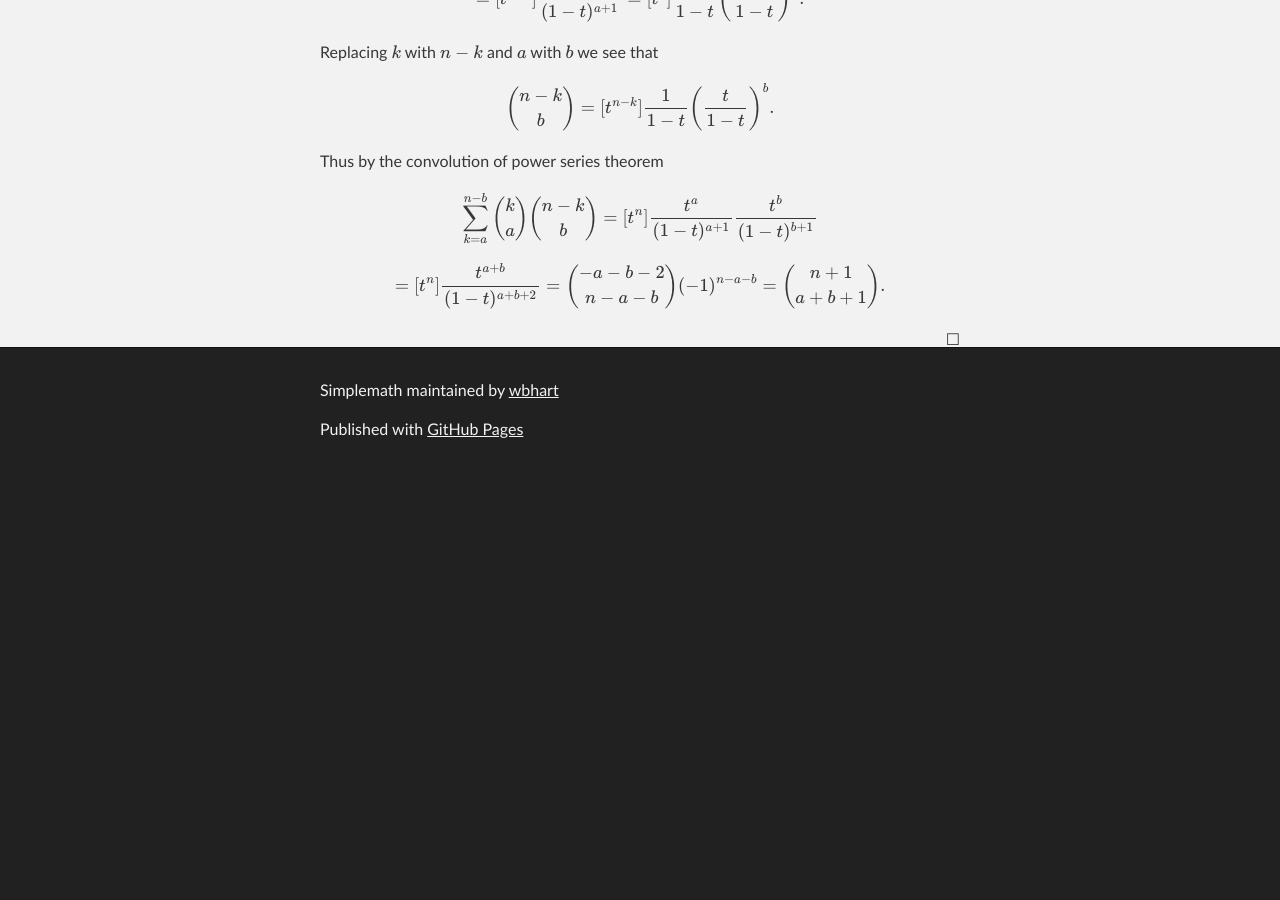
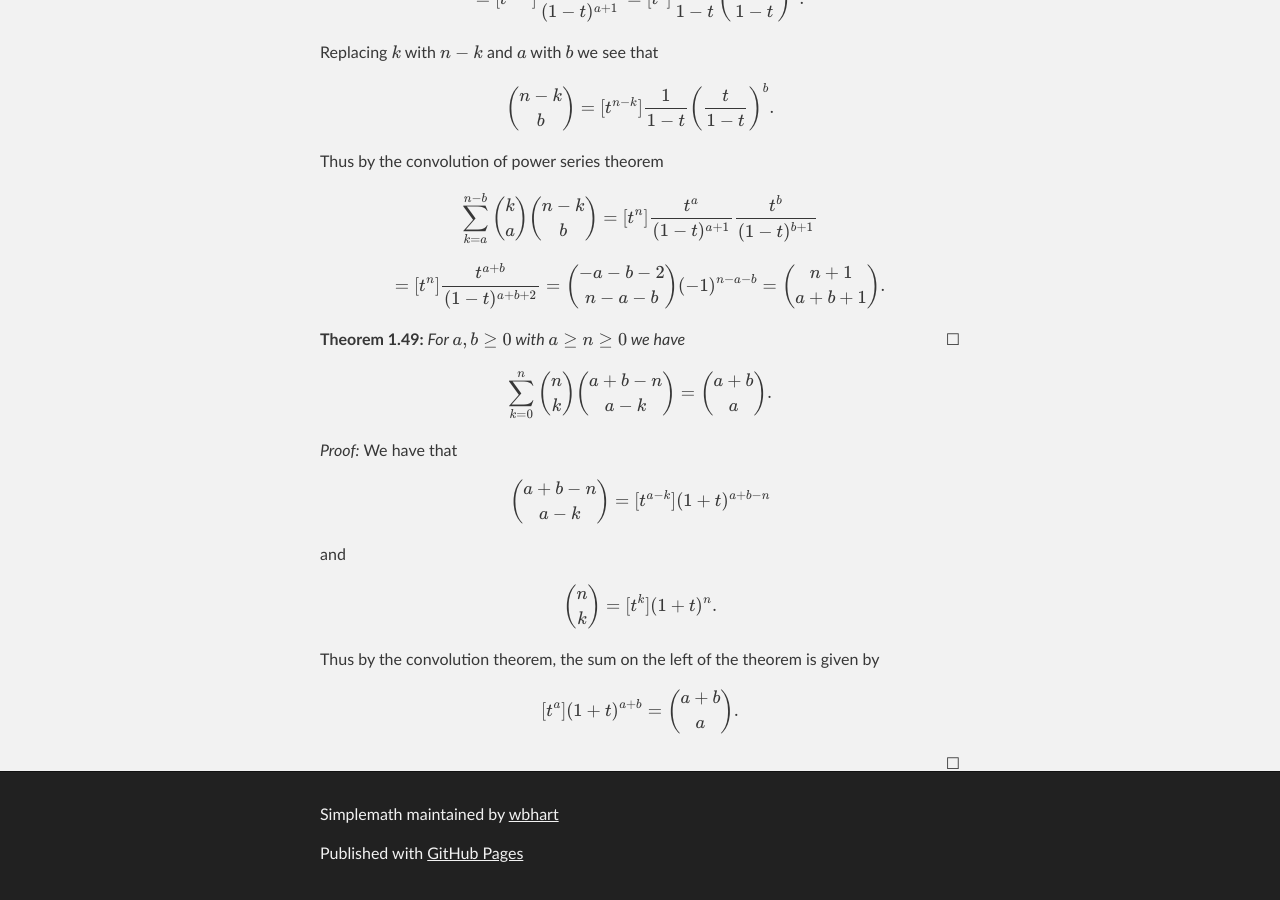
Before and after one commit to wbhart/SimpleMath, a Jekyll site: the page built from binomial.html, in a window 1280 px wide and 900 px high, scrolled down 15299 px. Built offline with Jekyll 4.4.1, drawn with Linux system fonts in a browser that asks for light colours; formulas are drawn with MathJax 3; before the commit the page ends 15775 px from its top, so only the background shows below that.

Commit message:
Update binomial.html

```diff
--- a/binomial.html
+++ b/binomial.html
@@ -536,3 +536,17 @@ $$\sum_{k = a}^{n - b} \binom{k}{a}\binom{n - k}{b} = [t^n] \frac{t^a}{(1 - t)^{
 $$= [t^n] \frac{t^{a + b}}{(1 - t)^{a + b + 2}} = \binom{-a - b - 2}{n - a - b}(-1)^{n - a - b}
 = \binom{n + 1}{a + b + 1}.$$
 </proof>
+
+<theorem> For $a, b \geq 0$ with $a \geq n \geq 0$ we have
+$$\sum_{k = 0}^n \binom{n}{k}\binom{a + b - n}{a - k} = \binom{a + b}{a}.$$
+</theorem>
+
+<proof> We have that
+$$\binom{a + b - n}{a - k} = [t^{a - k}] (1 + t)^{a + b - n}$$
+
+and
+$$\binom{n}{k} = [t^k] (1 + t)^n.$$
+
+Thus by the convolution theorem, the sum on the left of the theorem is given by
+$$[t^a] (1 + t)^{a + b} = \binom{a + b}{a}.$$
+</proof>
```
